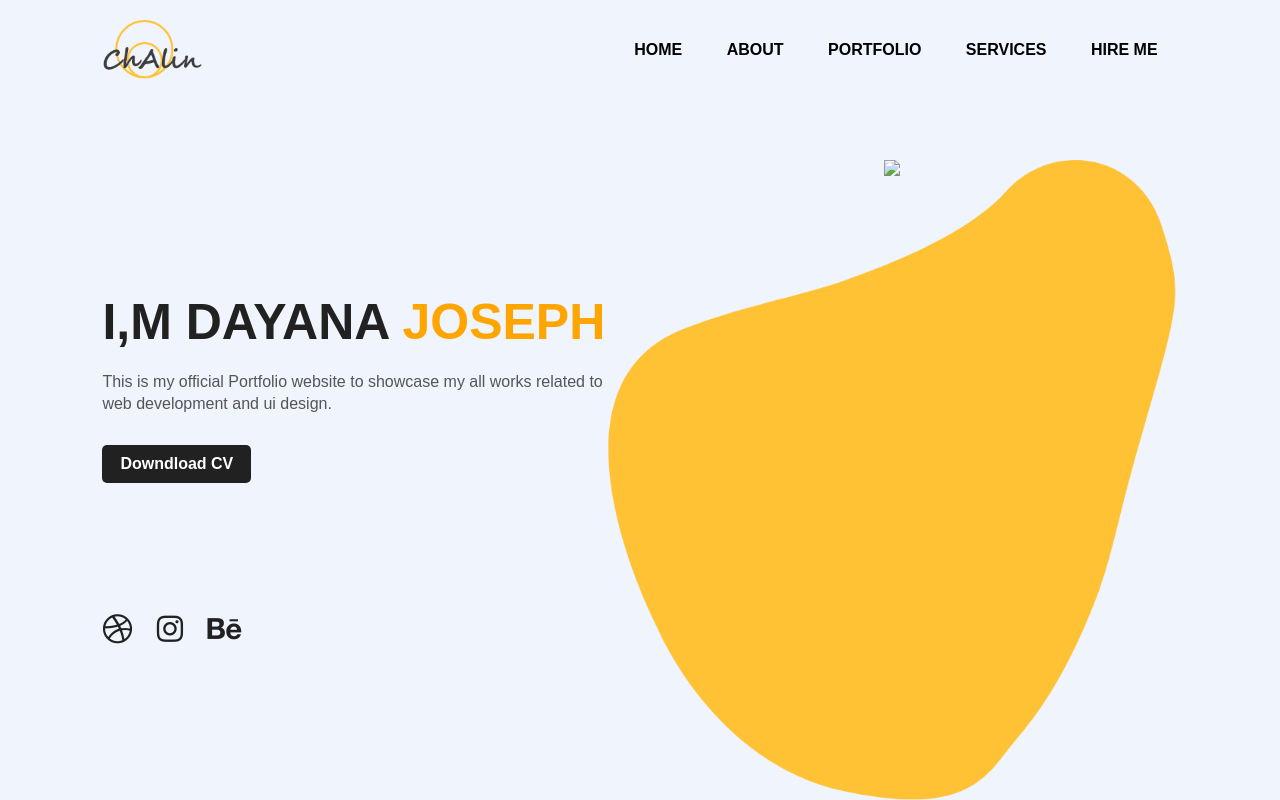
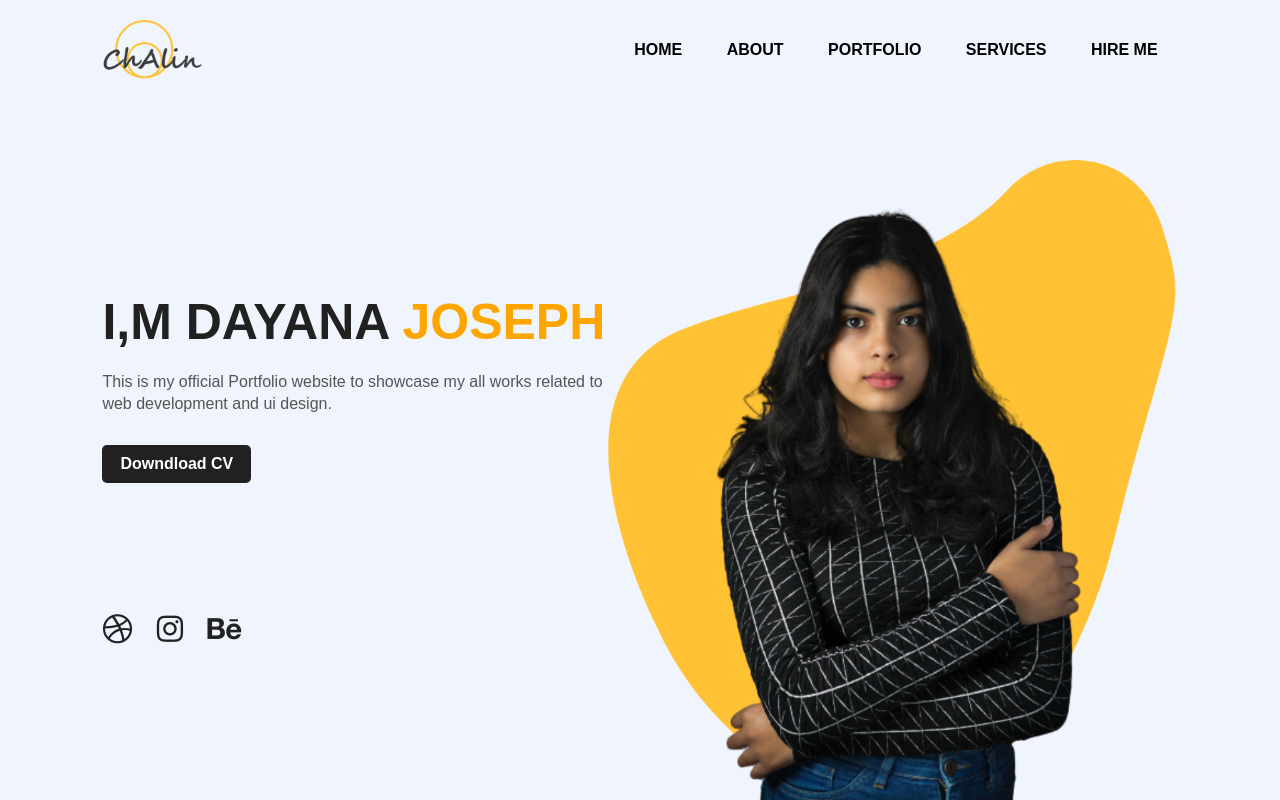
Before and after one commit to dayanajoseph/test, a plain HTML site: page index.html in a window 1280 px wide. Drawn offline with Linux system fonts and the light colour scheme.

Commit message:
Update index.html

```diff
--- a/index.html
+++ b/index.html
@@ -28,7 +28,7 @@
         </div>
         <div class="images">
             <img src="shape.png" class="shape">
-            <img src="images/girl.png" class="girl">
+            <img src="girl.png" class="girl">
         </div>
 
         <div class="social">
```
